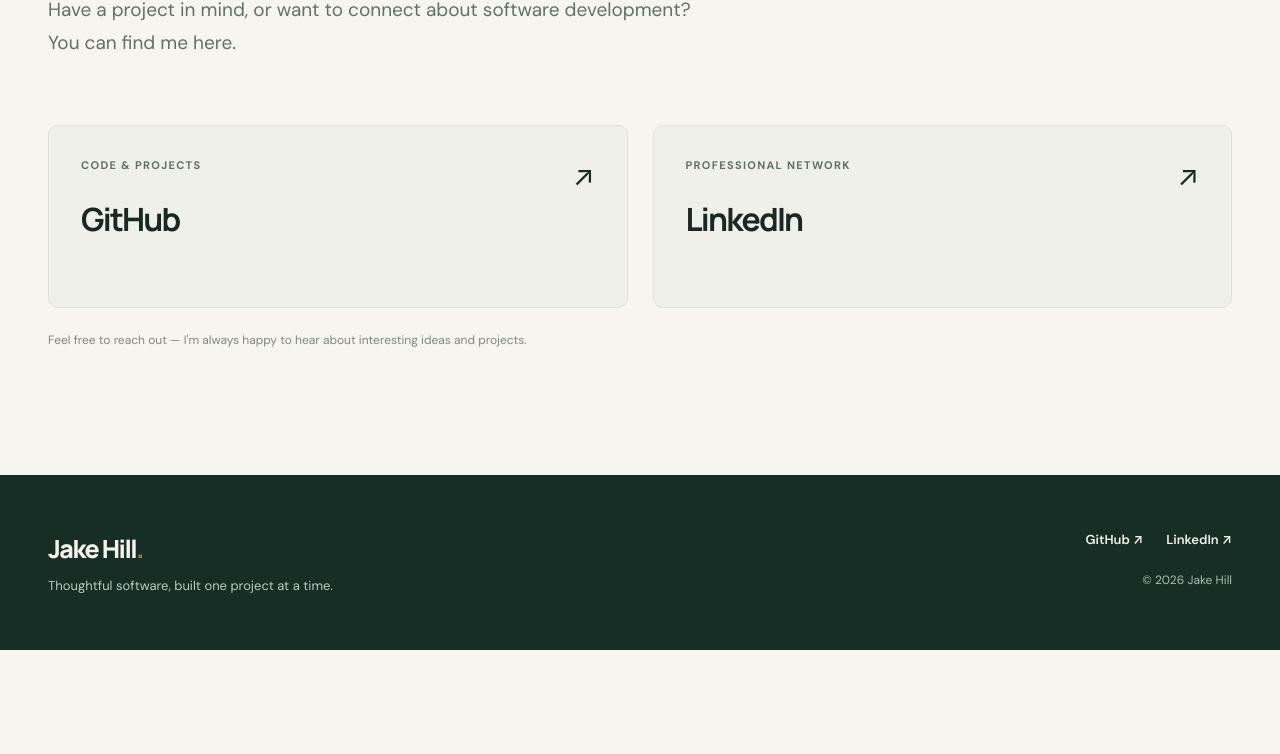
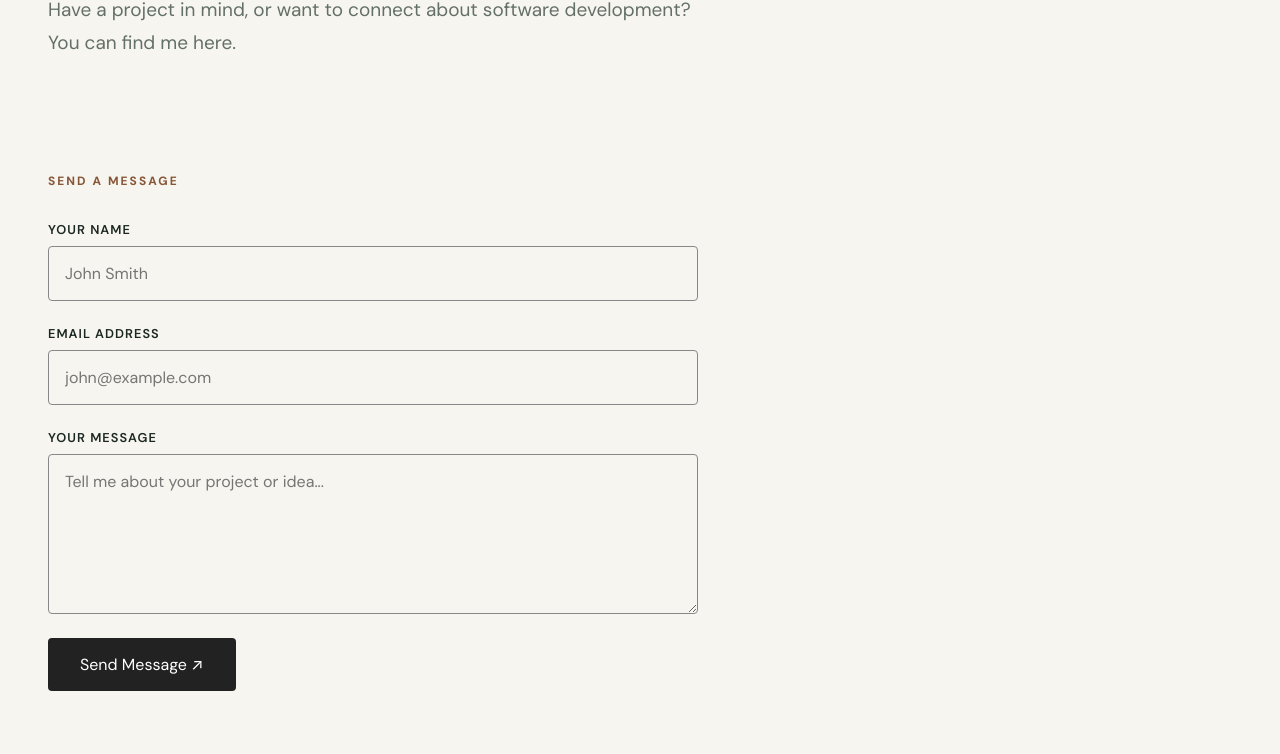
Before and after one commit to jacob-hill90/Portfolio, a React (Vite) app: page /contact in a window 1280 px wide. Shown: the part 398-1152 px from the top of the page. Before the commit the page ends 1048 px from the top, so only its background shows below. Built offline with nearby package versions, Linux system fonts and the light colour scheme.

Commit message:
Add contact form with Formspree

```diff
--- a/package.json
+++ b/package.json
@@ -10,6 +10,7 @@
     "check:routes": "node scripts/check-routes.mjs"
   },
   "dependencies": {
+    "@formspree/react": "^3.0.0",
     "react": "^18.2.0",
     "react-dom": "^18.2.0",
     "react-router-dom": "^6.22.3"
--- a/src/pages/Contact.jsx
+++ b/src/pages/Contact.jsx
@@ -1,20 +1,121 @@
+
+import { useForm, ValidationError } from "@formspree/react";
+
 export default function Contact() {
+  const [state, handleSubmit] = useForm("mzeeepyy");
+
   return (
     <>
       <section className="page-hero shell contact-hero">
         <p className="eyebrow eyebrow-accent">03 / CONTACT</p>
-        <h1>Let's start a<br /><em>conversation.</em></h1>
-        <p className="page-lead">Have a project in mind, or want to connect about software development? You can find me here.</p>
+        <h1>
+          Let's start a<br />
+          <em>conversation.</em>
+        </h1>
+        <p className="page-lead">
+          Have a project in mind, or want to connect about
+          software development? You can find me here.
+        </p>
       </section>
+
+      <section className="shell contact-form-section">
+        <p className="eyebrow eyebrow-accent">SEND A MESSAGE</p>
+
+        {state.succeeded ? (
+          <p className="form-success" role="status">
+            Thanks for reaching out! Your message has been sent.
+            I'll get back to you soon.
+          </p>
+        ) : (
+          <form className="contact-form" onSubmit={handleSubmit}>
+            <div className="form-field">
+              <label htmlFor="name">Your Name</label>
+              <input
+                id="name"
+                type="text"
+                name="name"
+                placeholder="John Smith"
+                autoComplete="name"
+                required
+              />
+              <ValidationError
+                field="name"
+                errors={state.errors}
+              />
+            </div>
+
+            <div className="form-field">
+              <label htmlFor="email">Email Address</label>
+              <input
+                id="email"
+                type="email"
+                name="email"
+                placeholder="john@example.com"
+                autoComplete="email"
+                required
+              />
+              <ValidationError
+                field="email"
+                errors={state.errors}
+              />
+            </div>
+
+            <div className="form-field">
+              <label htmlFor="message">Your Message</label>
+              <textarea
+                id="message"
+                name="message"
+                rows="6"
+                placeholder="Tell me about your project or idea..."
+                required
+              />
+              <ValidationError
+                field="message"
+                errors={state.errors}
+              />
+            </div>
+
+            <ValidationError errors={state.errors} />
+
+            <button type="submit" disabled={state.submitting}>
+              {state.submitting ? "Sending..." : "Send Message ↗"}
+            </button>
+          </form>
+        )}
+      </section>
+
       <section className="shell contact-options">
-        <a href="https://github.com/jacob-hill90" target="_blank" rel="noopener noreferrer" className="contact-option">
-          <span><small>CODE & PROJECTS</small><strong>GitHub</strong></span><span aria-hidden="true">↗</span>
+        <a
+          href="https://github.com/jacob-hill90"
+          target="_blank"
+          rel="noopener noreferrer"
+          className="contact-option"
+        >
+          <span>
+            <small>CODE & PROJECTS</small>
+            <strong>GitHub</strong>
+          </span>
+          <span aria-hidden="true">↗</span>
         </a>
-        <a href="https://www.linkedin.com/in/jacob-hill90/" target="_blank" rel="noopener noreferrer" className="contact-option">
-          <span><small>PROFESSIONAL NETWORK</small><strong>LinkedIn</strong></span><span aria-hidden="true">↗</span>
+
+        <a
+          href="https://www.linkedin.com/in/jacob-hill90/"
+          target="_blank"
+          rel="noopener noreferrer"
+          className="contact-option"
+        >
+          <span>
+            <small>PROFESSIONAL NETWORK</small>
+            <strong>LinkedIn</strong>
+          </span>
+          <span aria-hidden="true">↗</span>
         </a>
       </section>
-      <p className="shell contact-note">Feel free to reach out — I'm always happy to hear about interesting ideas and projects.</p>
+
+      <p className="shell contact-note">
+        Feel free to reach out — I'm always happy to hear about
+        interesting ideas and projects.
+      </p>
     </>
   );
 }
--- a/src/styles.css
+++ b/src/styles.css
@@ -122,3 +122,78 @@
   .project-detail-hero { padding-block: 40px 50px; }.back-link { margin-bottom: 50px; }.detail-art { height: 275px; }.detail-body { grid-template-columns: 1fr; gap: 20px; padding-block: 60px 85px; }.contact-note { padding-bottom: 75px; }
 }
 @media (prefers-reduced-motion: reduce) { html { scroll-behavior: auto; } *,*::before,*::after { animation-duration: .01ms !important; transition-duration: .01ms !important; } }
+
+/* Contact Form */
+
+.contact-form-section {
+  padding-top: 3rem;
+  padding-bottom: 4rem;
+}
+
+.contact-form {
+  max-width: 650px;
+  display: flex;
+  flex-direction: column;
+  gap: 1.5rem;
+  margin-top: 2rem;
+}
+
+.form-field {
+  display: flex;
+  flex-direction: column;
+  gap: 0.5rem;
+}
+
+.form-field label {
+  font-size: 0.8rem;
+  font-weight: 600;
+  text-transform: uppercase;
+  letter-spacing: 0.08em;
+}
+
+.form-field input,
+.form-field textarea {
+  width: 100%;
+  padding: 1rem;
+  border: 1px solid #888;
+  border-radius: 4px;
+  background: transparent;
+  color: inherit;
+  font: inherit;
+}
+
+.form-field textarea {
+  resize: vertical;
+}
+
+.form-field input:focus,
+.form-field textarea:focus {
+  outline: 2px solid currentColor;
+  outline-offset: 2px;
+}
+
+.contact-form button {
+  align-self: flex-start;
+  padding: 1rem 2rem;
+  background: #222;
+  color: #fff;
+  border: none;
+  border-radius: 4px;
+  font: inherit;
+  cursor: pointer;
+  transition: opacity 0.2s ease;
+}
+
+.contact-form button:hover {
+  opacity: 0.8;
+}
+
+.contact-form button:disabled {
+  opacity: 0.5;
+  cursor: not-allowed;
+}
+
+.form-success {
+  margin-top: 2rem;
+  font-size: 1.1rem;
+}
```
Also changed, not shown: 1 other file (tests, documents, lock files or other folders).
